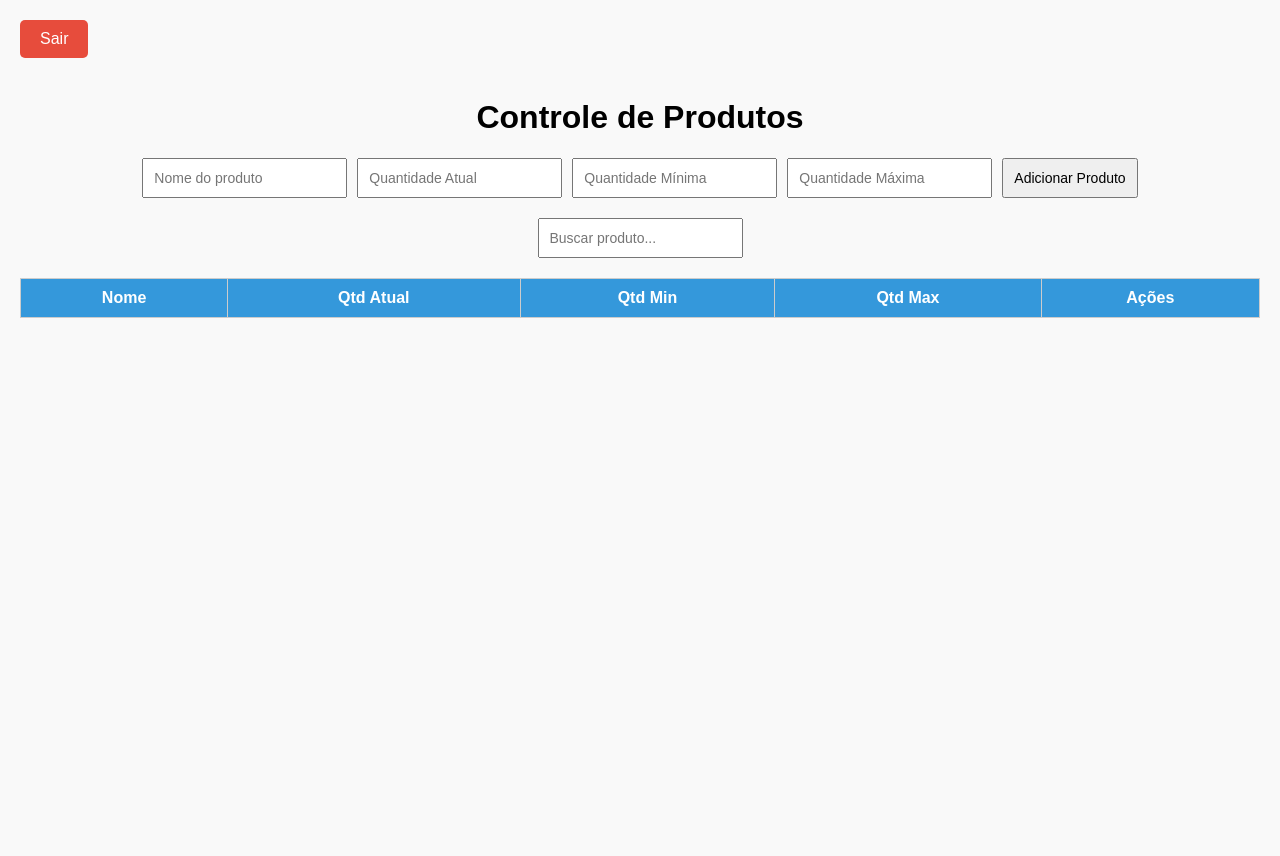
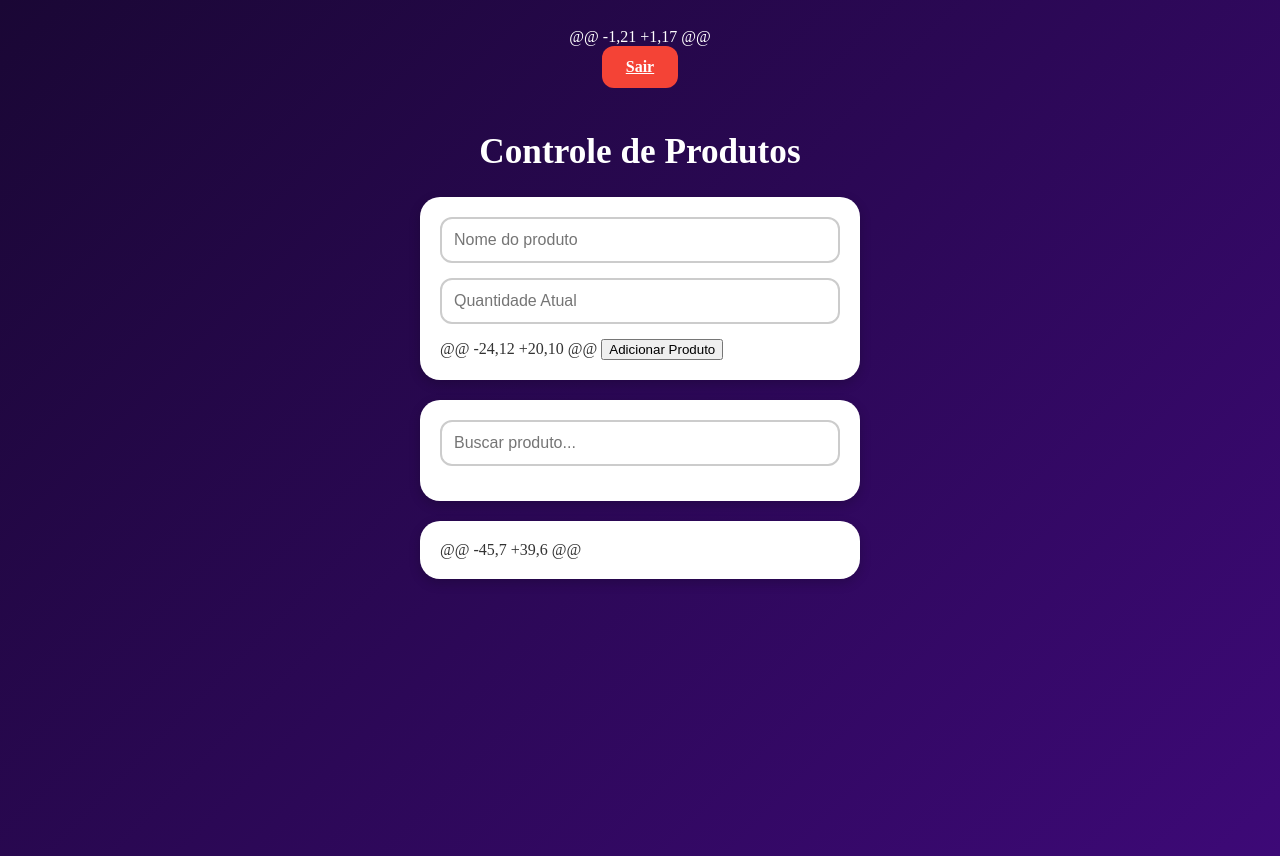
Before and after one commit to DIOOWS/ProjetoEstoque-V01, a Flask app: page / in a window 1280 px wide. Before the commit the page ends 318 px from the top, so only its background shows below. Run offline with Flask 3, Linux system fonts and the light colour scheme; the visitor is signed in with stand-in values (Sample User, id 1); data that the repository does not hold is empty.

Commit message:
voltando01

```diff
--- a/static/index.js
+++ b/static/index.js
@@ -1,3 +1,4 @@
+@@ -1,26 +1,36 @@
 document.addEventListener('DOMContentLoaded', () => {
     const form = document.getElementById('formProduto');
     const tabela = document.getElementById('tabelaProdutos').getElementsByTagName('tbody')[0];
@@ -10,8 +11,18 @@
                 tabela.innerHTML = '';
                 data.filter(produto => produto.nome.toLowerCase().includes(filtro.toLowerCase()))
                     .forEach(produto => {
+                    const tr = document.createElement('tr');
                         const tr = document.createElement('tr');
 
+                    tr.innerHTML = `
+                        <td><input type="text" value="${produto.nome}" data-id="${produto.id}" data-campo="nome" class="editavel"></td>
+                        <td><input type="number" value="${produto.qtdAtual}" data-id="${produto.id}" data-campo="qtdAtual" class="editavel"></td>
+                        <td><input type="number" value="${produto.qtdMin}" data-id="${produto.id}" data-campo="qtdMin" class="editavel"></td>
+                        <td><input type="number" value="${produto.qtdMax}" data-id="${produto.id}" data-campo="qtdMax" class="editavel"></td>
+                        <td><button class="btnDelete" data-id="${produto.id}">Excluir</button></td>
+                    `;
+                    tabela.appendChild(tr);
+                });
                         tr.innerHTML = `
                             <td data-label="Nome">
                                 <input type="text" value="${produto.nome}" data-id="${produto.id}" data-campo="nome" class="editavel">
@@ -34,19 +45,11 @@
 
                 document.querySelectorAll('.editavel').forEach(input => {
                     input.addEventListener('change', e => {
-                        const id = e.target.dataset.id;
-                        const campo = e.target.dataset.campo;
-                        const valor = e.target.value;
-
-                        fetch('/produtos/' + id, {
-                            method: 'PUT',
-                            headers: {
-                                'Content-Type': 'application/json'
-                            },
-                            body: JSON.stringify({ campo, valor })
+@@ -37,22 +47,20 @@
                         })
                         .then(res => res.json())
                         .then(data => {
+                            if(data.error) alert(data.error);
                             if (data.error) alert(data.error);
                         });
                     });
@@ -55,40 +58,30 @@
                 document.querySelectorAll('.btnDelete').forEach(btn => {
                     btn.addEventListener('click', e => {
                         const id = e.target.dataset.id;
+                        if(confirm('Quer mesmo excluir?')) {
                         if (confirm('Quer mesmo excluir?')) {
                             fetch('/produtos/' + id, {
                                 method: 'DELETE'
                             })
                             .then(res => res.json())
+                            .then(data => {
+                                carregarProdutos(busca.value);
+                            });
                             .then(() => carregarProdutos(busca.value));
                         }
                     });
                 });
-            });
-    }
-
-    form.addEventListener('submit', e => {
-        e.preventDefault();
-        const nome = document.getElementById('nome').value;
-        const qtdAtual = parseInt(document.getElementById('qtdAtual').value);
-        const qtdMin = parseInt(document.getElementById('qtdMin').value);
-        const qtdMax = parseInt(document.getElementById('qtdMax').value);
+@@ -68,11 +76,11 @@
 
         fetch('/produtos', {
             method: 'POST',
+            headers: {'Content-Type': 'application/json'},
             headers: { 'Content-Type': 'application/json' },
             body: JSON.stringify({ nome, qtdAtual, qtdMin, qtdMax })
         })
         .then(res => res.json())
+        .then(data => {
         .then(() => {
             form.reset();
             carregarProdutos(busca.value);
         });
-    });
-
-    busca.addEventListener('input', e => {
-        carregarProdutos(e.target.value);
-    });
-
-    carregarProdutos();
-});
--- a/static/style.css
+++ b/static/style.css
@@ -1,14 +1,74 @@
+@@ -1,167 +1,92 @@
+/* Reset básico */
+* {
+  margin: 0;
+  padding: 0;
+  box-sizing: border-box;
+  font-family: "Segoe UI", sans-serif;
+}
+
 body {
+  background: linear-gradient(135deg, #1a0735, #3d0977);
+  color: #fff;
+  min-height: 100vh;
+  padding: 20px;
+  display: flex;
+  flex-direction: column;
+  align-items: center;
+}
+
+/* Botão de logout */
+.logout-btn {
+  background-color: #f44336;
+  color: #fff;
+  border: none;
+  padding: 12px 24px;
+  border-radius: 12px;
+  font-weight: bold;
+  margin-bottom: 20px;
+  cursor: pointer;
+  transition: background-color 0.3s;
+}
+
+.logout-btn:hover {
+  background-color: #d32f2f;
     font-family: Arial, sans-serif;
     margin: 20px;
     padding: 0;
     background-color: #f9f9f9;
 }
 
+/* Título */
 h1 {
+  font-size: 2.2rem;
+  margin-bottom: 25px;
+  text-align: center;
     text-align: center;
 }
 
+/* Estilo dos formulários e container */
+form,
+.search-container,
+#product-table {
+  background-color: #fff;
+  border-radius: 20px;
+  padding: 20px;
+  width: 100%;
+  max-width: 400px;
+  margin-bottom: 20px;
+  box-shadow: 0 4px 12px rgba(0, 0, 0, 0.2);
+  color: #333;
+}
+
+input[type="text"],
+input[type="number"] {
+  width: 100%;
+  padding: 12px;
+  margin-bottom: 15px;
+  border: 2px solid #ccc;
+  border-radius: 12px;
+  font-size: 1rem;
+  transition: border-color 0.3s;
 form, .search-container {
     display: flex;
     justify-content: center;
--- a/templates/index.html
+++ b/templates/index.html
@@ -1,3 +1,4 @@
+@@ -1,21 +1,17 @@
 <!DOCTYPE html>
 <html lang="pt-br">
 <head>
@@ -9,36 +10,35 @@
 </head>
 <body>
 
+    <!-- Botão de logout -->
     <a href="{{ url_for('logout') }}" class="logout-btn">Sair</a>
+
+    <!-- Título -->
     <h1>Controle de Produtos</h1>
 
+    <!-- Formulário de cadastro -->
     <form id="formProduto">
         <input type="text" id="nome" placeholder="Nome do produto" required />
         <input type="number" id="qtdAtual" placeholder="Quantidade Atual" required />
-        <input type="number" id="qtdMin" placeholder="Quantidade Mínima" required />
-        <input type="number" id="qtdMax" placeholder="Quantidade Máxima" required />
+@@ -24,12 +20,10 @@
         <button type="submit" id="add-product-btn">Adicionar Produto</button>
     </form>
 
+    <!-- Campo de busca -->
     <div class="search-container">
         <input type="text" id="busca" placeholder="Buscar produto..." />
     </div>
 
+    <!-- Tabela de produtos -->
     <div id="product-table">
         <table id="tabelaProdutos">
             <thead>
-                <tr>
-                    <th>Nome</th>
-                    <th>Qtd Atual</th>
-                    <th>Qtd Min</th>
-                    <th>Qtd Max</th>
-                    <th>Ações</th>
-                </tr>
-            </thead>
-            <tbody></tbody>
+@@ -45,7 +39,6 @@
         </table>
     </div>
 
+    <!-- JS -->
+    <script src="/static/index.js"></script>
     <script src="{{ url_for('static', filename='index.js') }}"></script>
 </body>
 </html>
```
Also changed, not shown: other parts of static/style.css (+87 -1 lines).
